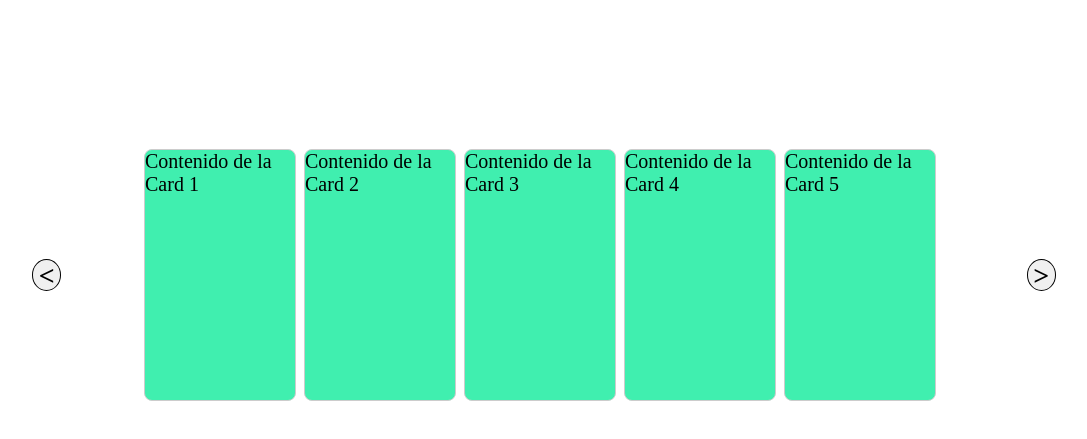
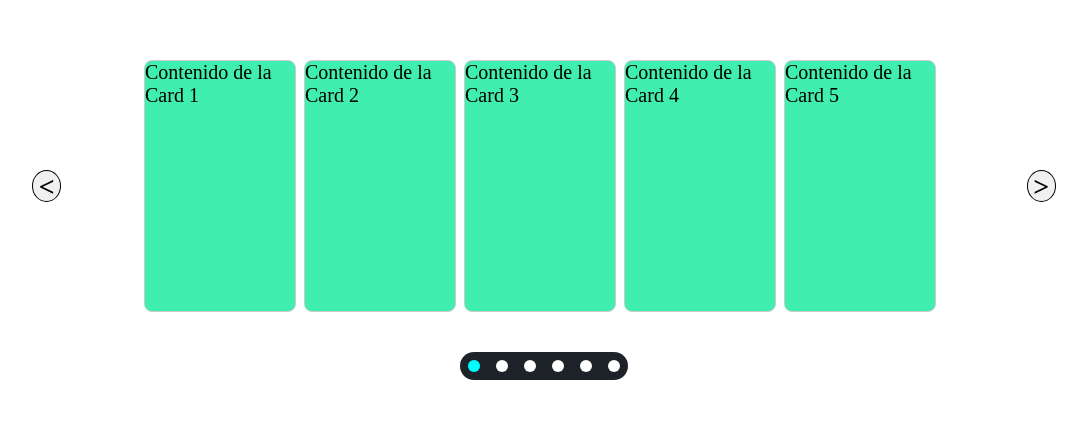
Before and after one commit to sebastianMartinez25/carouselCards, a plain HTML site: page index.html in a window 1280 px wide. Shown: the part 125-564 px from the top of the page, without its empty margins (96-1183 px from the left). Drawn offline with Linux system fonts and the light colour scheme.

Commit message:
version0.0.2 li

```diff
--- a/index.html
+++ b/index.html
@@ -20,7 +20,12 @@
 
       <div class="arrow-right">&gt;</div>
 
+
   </div>
+  <div class="control-dots">
+
+  </div>
+
   <script src="script.js"></script>
 </body>
 </html>
--- a/script.js
+++ b/script.js
@@ -1,4 +1,5 @@
 document.addEventListener("DOMContentLoaded", initialized);
+window.addEventListener('resize', initialized);
 function initialized() {
   var cardsContainer = document.querySelector(".cards-container");
   var cards = document.querySelectorAll(".card");
@@ -44,20 +45,21 @@ function initialized() {
 
   let cardPositionInitial=((cardsContainerWidth-(totalWidthCard*numberCards))/2)+cardsContainerPosition;
   let cardPosition;
-
+  var controlDots=document.querySelector(".control-dots");
+  var elementosli;
+  var positionDot;
   arrowLeft.addEventListener("click", function () {
     currentIndex=arrayCards[0];
     currentIndex = (currentIndex - 1 + totalCards) % totalCards;
     updateCarouselPositionLeft();
+
   });
 
   arrowRight.addEventListener("click", function () {
       currentIndex=arrayCards[arrayCards.length-1];
       currentIndex = (currentIndex + 1) % totalCards;
+    updateCarouselPositionRight();
 
-
-
-    updateCarouselPositionRight();
   });
 function updateCarouselPositionLeft()
 {
@@ -74,6 +76,8 @@ function updateCarouselPositionLeft()
     cards[arrayCards[i]].style.left=cardPosition+"px";
   }
 
+  actualizarControlDots();
+  escuchador();
 }
 function updateCarouselPositionRight()
 {
@@ -91,6 +95,9 @@ function updateCarouselPositionRight()
     cardPosition=cardPositionInitial+(a*totalWidthCard);
     cards[arrayCards[a]].style.left=cardPosition+"px";
   }
+
+  actualizarControlDots();
+  escuchador();
 }
   function updateCarouselPosition() {
 
@@ -108,7 +115,57 @@ function updateCarouselPositionRight()
     {card.style.display="none";}
 
     });
+
+    actualizarControlDots();
+   escuchador();
   }
 
   updateCarouselPosition();
+
+  function actualizarControlDots()
+  {
+    while (controlDots.firstChild)
+    {
+    controlDots.removeChild(controlDots.firstChild);
+    }
+    positionDot=arrayCards[0];
+    console.log(positionDot);
+
+   for(var r=0; r < totalCards ;r++){
+    if(r===positionDot)
+    {
+      elementosli=document.createElement("li");
+    elementosli.classList.add("dot-active");
+    controlDots.appendChild(elementosli);
+    }
+    else{
+      elementosli=document.createElement("li");
+    elementosli.classList.add("dot");
+    controlDots.appendChild(elementosli);
+    }
+
+   }
+
+   console.log("este es el currentIndex: "+ currentIndex);
+    console.log("esta es la card inicial " + arrayCards[0]);
+  }
+
+  function escuchador()
+  {
+    var dots=document.querySelectorAll("li");
+  dots.forEach((li, index) => {
+    li.addEventListener("click", (event) => {
+      var nowPosition=arrayCards[0];
+      var futurePosition = index;
+      var diferencePosition=(totalCards-nowPosition)+futurePosition;
+
+      for(var b=0; b<diferencePosition; b++)
+      {
+        arrowRight.click();
+      }
+
+    });
+  });
+  }
+
 };
--- a/styles.css
+++ b/styles.css
@@ -1,7 +1,8 @@
 body {
-  display: flex;
+   display: flex;
   justify-content: center;
   align-items: center;
+  flex-direction: column;
   height: 100vh;
   margin: 0;
 
@@ -22,6 +23,7 @@ body {
   overflow: hidden;
   width: 100%; /* Ancho del carousel ajustable según tus necesidades */
   position: relative;
+
 }
 
 .card {
@@ -37,6 +39,7 @@ body {
   align-items: center;
   font-size: 20px;
   border-radius: 8px;
+
 }
 
 .arrow-left, .arrow-right{
@@ -49,4 +52,32 @@ body {
   width:30px;
   border:1px solid black;
   text-align:center;
+
 }
+.arrow-left:hover, .arrow-right:hover{
+  background-color: aquamarine;
+}
+
+.control-dots{
+  margin-top: 150px;
+  text-align: center;
+  background-color: #1e2229;
+  border-radius: 100px;
+  display: flex;
+}
+
+li{
+  background-color: white;
+  list-style: none;
+  height: 12px;
+  width: 12px;
+  border-radius: 50%;
+  margin: 8px;
+  cursor: pointer;
+}
+li:hover{
+  background-color: aquamarine;
+}
+.dot-active{
+  background-color: aqua;
+}
```
